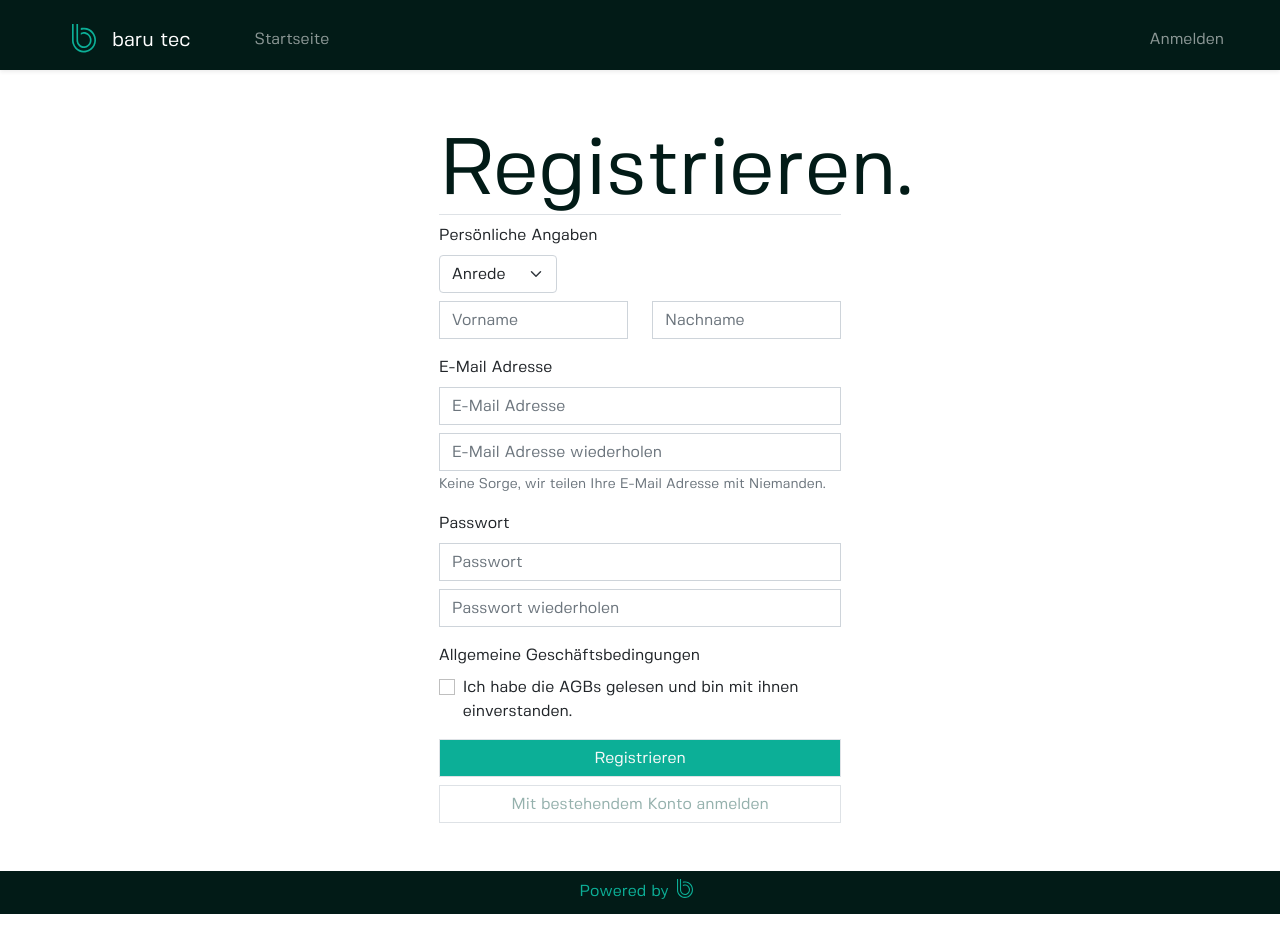
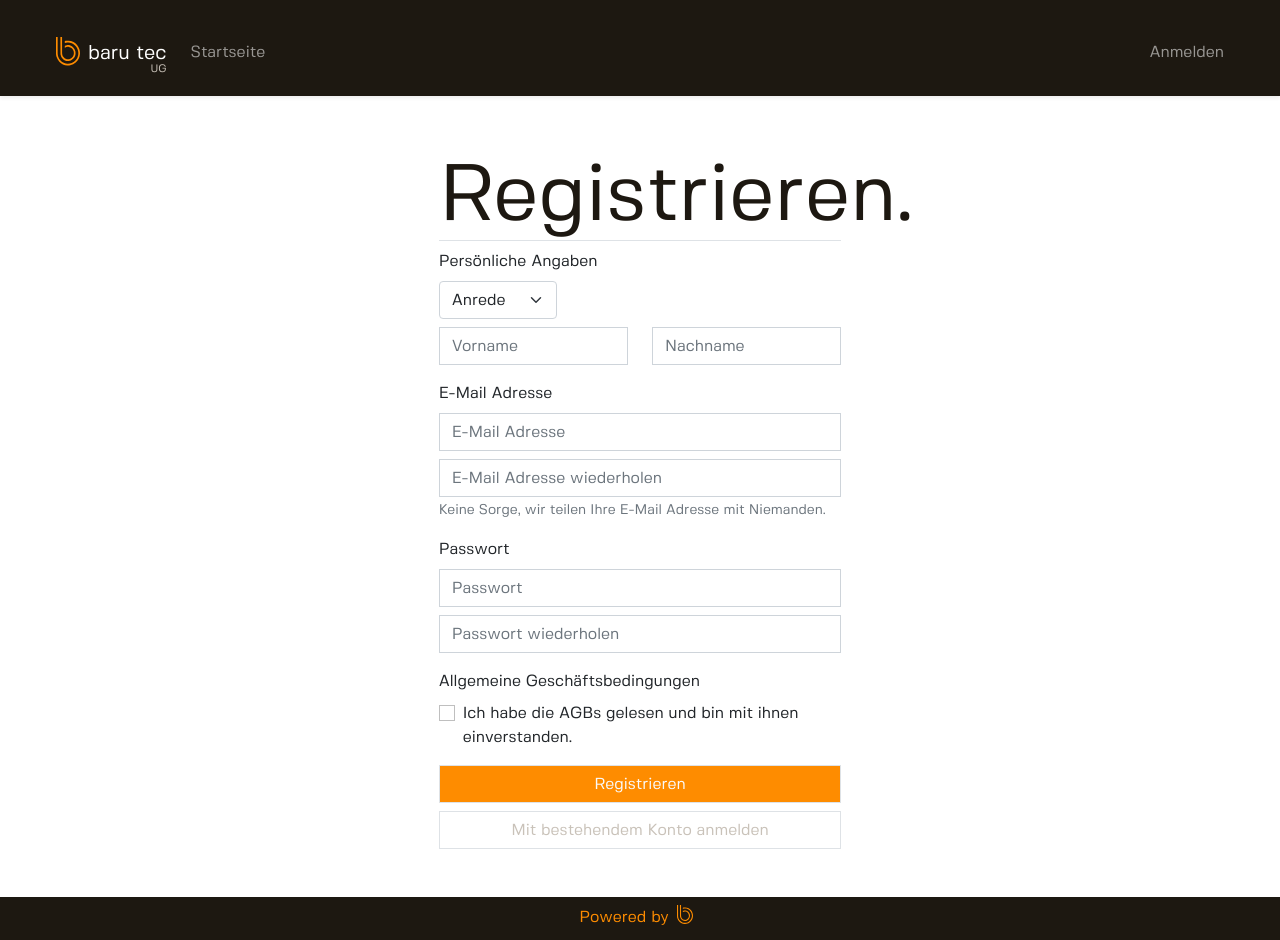
Before and after one commit to src-yahiko/nextjs-sao, a Next.js app: page /access/new in a window 1280 px wide. Before the commit the page ends 914 px from the top, so only its background shows below. Built offline with nearby package versions, Linux system fonts and the light colour scheme.

Commit message:
barutec style

```diff
--- a/components/navbar.js
+++ b/components/navbar.js
@@ -12,7 +12,26 @@ export default function MyNavbar({ userData }) {
 
     return <Navbar id="navbar" collapseOnSelect expand="lg" bg="dark" variant="dark" className="pb-2 pt-3 shadow-sm">
         <Container fluid className="px-5">
-            <Link href="/#navbar" passHref><Navbar.Brand className="p-2 px-4  "><div className='d-flex'><Image alt="Baru Logo" height={30} width={24} src="/baru.svg" /><p className="m-0 p-0 px-3">baru tec</p></div></Navbar.Brand></Link>
+            <Link href="/#navbar" passHref>
+                <Navbar.Brand className="">
+                    <div className='d-flex m-0 p-0 align-items-center'>
+                        <div className='pt-2 m-2 align-center-center'>
+                            <Image className='' alt="Baru Logo" height={30} width={24} src="/baru.svg" />
+                        </div>
+                        <div className='m-0 p-0 pt-3'>
+                            <p className='bt m-0 p-0'>baru tec</p>
+                            <p className='ug m-0 p-0 text-secondary'>UG</p>
+                        </div>
+                    </div>
+                    {/* <div className='border d-flex'>
+                        <Image alt="Baru Logo" height={30} width={24} src="/baru.svg" />
+                        <div className='border m-0 p-0 px-3 d-flex flex-column'>
+                            <p className="border p-0 m-0 pt-2">baru tec</p>
+                            <p style={{ fontSize: "0.34em", margin: "10px" }} className="border m-0 p-0 align-self-end">UG</p>
+                        </div>
+                    </div> */}
+                </Navbar.Brand>
+            </Link>
             {/* <Link href="/#navbar" passHref><Navbar.Brand style={{ position: "fixed", backgroundColor: "rgba(0,0,0,0.4);" }} className="p-2 px-4 pr-0 rounded-pill border border-primary"><div className='d-flex'><Image alt="Baru Logo" height={30} width={24} src="/baru.svg" /><p className="m-0 p-0 px-3">baru tec</p></div></Navbar.Brand></Link> */}
             <Navbar.Toggle aria-controls="responsive-navbar-nav" />
             <Navbar.Collapse id="responsive-navbar-nav">
--- a/styles/globals.css
+++ b/styles/globals.css
@@ -47,3 +47,13 @@ button,
 input {
     border-radius: 0 !important;
 }
+
+.bt {
+    padding-top: 0px;
+}
+
+.ug {
+    font-size: 0.54em;
+    text-align: right;
+    transform: translateY(-40%);
+}
--- a/styles/scss/global.scss
+++ b/styles/scss/global.scss
@@ -1,12 +1,13 @@
 $theme-colors: (
-  'primary': #0CAF97,
-  'secondary': #95b1ad,
+'primary': #fe8c00,
+'secondary': #c9c2b9,
   'success': rgb(77, 240, 118),
   'info': #f6ba75,
   'warning': #fab700,
   'danger': #ff0062,
   'light': #fafafa,
-  'dark': #021b17,
+'dark': #1d1811,
+
 );
 
 @import '/node_modules/bootstrap/scss/bootstrap.scss';
```
Also changed, not shown: public/baru.svg.
